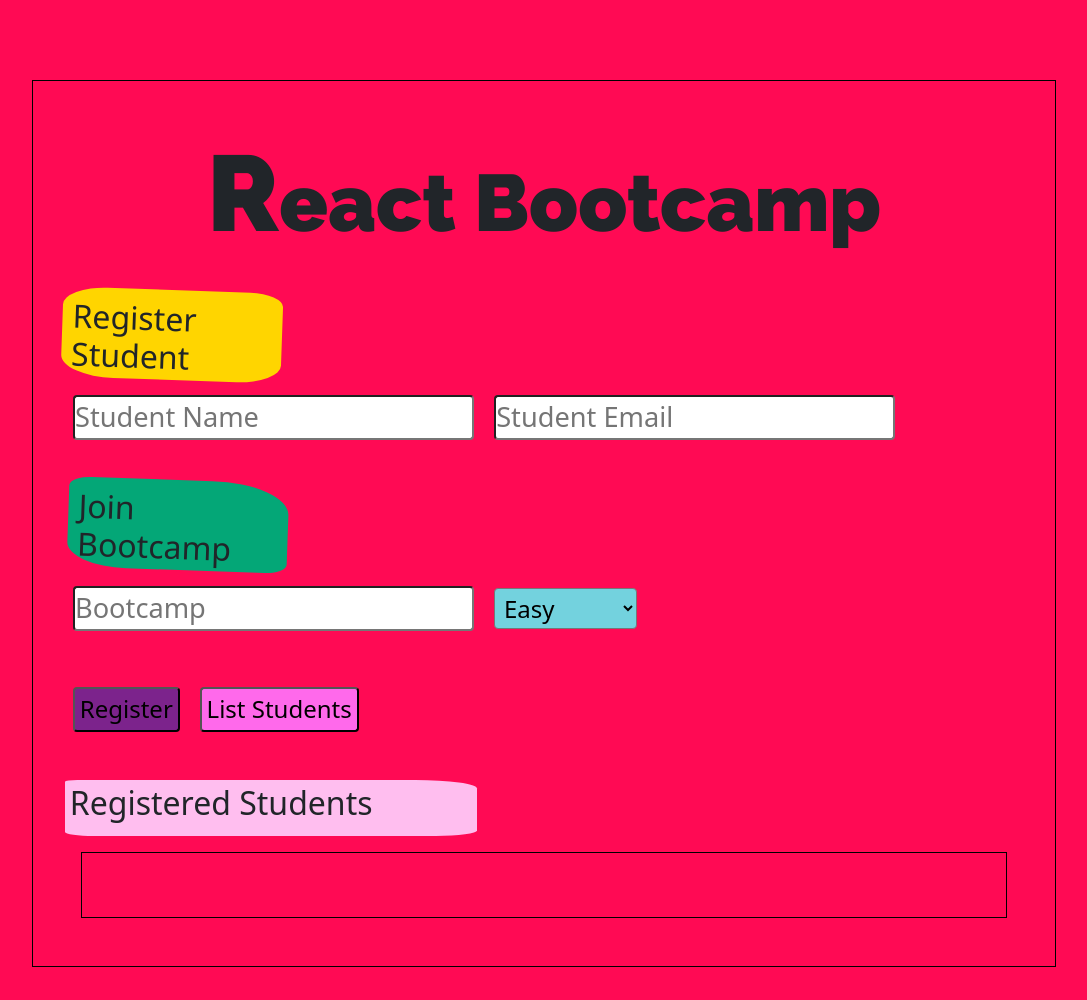
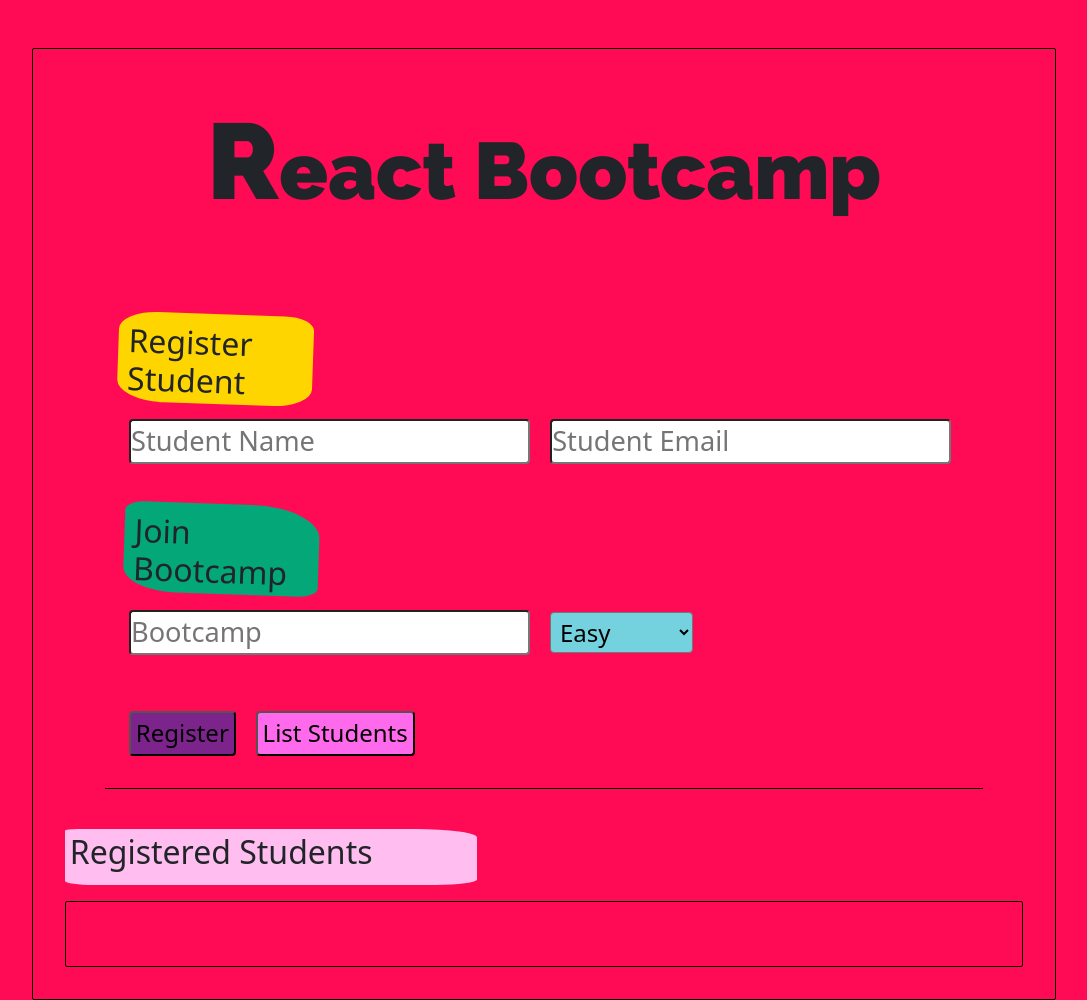
Before and after one commit to lilshebeary/bootcamp-registration, a plain HTML site: page index.html in a window 1280 px wide. Shown: the whole page, without its empty margins (96-1183 px from the left). Before the commit the page ends 967 px from the top, so only its background shows below. Drawn offline with nearby package versions, Linux system fonts and the light colour scheme; a web font is replaced by a local one.

Commit message:
style container

```diff
--- a/index.html
+++ b/index.html
@@ -18,7 +18,7 @@
         <div class="header">
             <h1><span>R</span>eact Bootcamp</h1>
         </div>
-
+        <div class="student-container">
         <div>
             <h2 class="highlight">Register Student</h2>
             <input type="text" placeholder="Student Name" id="studentNameInput">
@@ -37,6 +37,7 @@
             <button type="button" id="registerStudentButton">Register</button>
             <button type="button" id="listStudentsButton">List Students</button>
         </div>
+    </div>
         <div class="students highlight3">
             <h2>Registered Students</h2>
         </div>
--- a/styles.css
+++ b/styles.css
@@ -8,24 +8,29 @@
     background-color: #ff0a54;
   }
   .container {
-    margin-top: 5rem;
+    margin-top: 3rem;
     border: 1px solid black;
     padding: 2rem;
     width: 80%;
+    border-radius: 2px;
   }
   span {
     font-size: 6.7rem;
     transform: rotate(-90deg);
-
   }
 
   h1 {
-
     font-size: 5rem;
     text-align: center;
     font-family: 'Raleway', sans-serif;
     font-weight: 900;
     padding: 1rem;
+  }
+  .student-container {
+    border-bottom: .1px solid black;
+    padding: 1rem;
+    /* border-radius: 2px; */
+    margin: 2.5rem;
   }
   .highlight{
     margin-top: 1rem;
@@ -35,7 +40,6 @@
     width: 23%;
     margin-left: -3px;
     margin-right: -3px;
-    /* position: absolute; */
     background: #ffd500;
     transform: rotate(2deg);
     top: -1px;
@@ -51,7 +55,6 @@
     width: 23%;
     margin-left: 3px;
     margin-right: 3px;
-    /* position: absolute; */
     background: #04a777;
     transform: rotate(2deg);
     top: -1px;
@@ -107,11 +110,12 @@ button {
 }
 .students {
     padding: .3rem;
-    margin: 2rem 0 1rem;
+    margin: 2.2rem 0 1rem;
 }
 #StudentList {
     border: 1px solid black;
-    margin: 1rem;
+    /* margin: 1rem; */
+    border-radius: 2px;
     padding: 2rem 1rem;
 }
 li {
```
